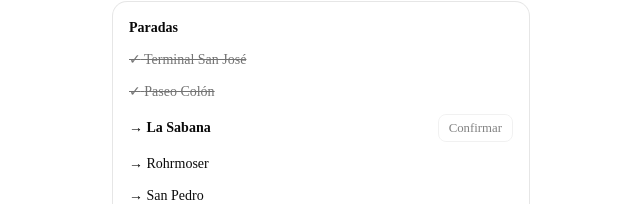
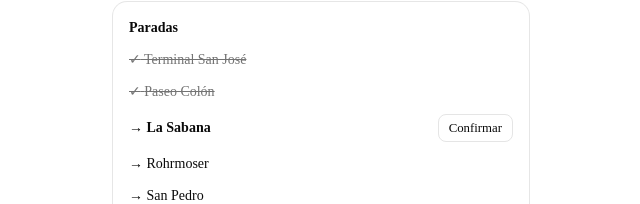
Before and after one commit to Alvaro499/bus-tracking-system, a Next.js app in the folder frontend/management-app/: page /driver/trip-detail in a window 1280 px wide. Shown: the part 144-348 px from the top of the page, without its empty margins (319-959 px from the left). Built offline with nearby package versions, Linux system fonts and the light colour scheme; no server answers.

Commit message:
add confirm stop (only ui section)

```diff
--- a/frontend/management-app/src/features/driver/components/TripStopsList.tsx
+++ b/frontend/management-app/src/features/driver/components/TripStopsList.tsx
@@ -1,13 +1,13 @@
 import { Button } from '@/components/ui/button';
 import { TripDetail } from '@/domain/models/TripDetail';
-import { TripStop } from '@/domain/models/TripStop';
 import { cn } from '@/lib/utils';
 
 interface TripStopsListProps {
   stops: TripDetail['stops'];
+  onConfirmStop: (stopId: string) => void;
 }
 
-export function TripStopsList({ stops }: TripStopsListProps) {
+export function TripStopsList({ stops, onConfirmStop }: TripStopsListProps) {
   // First, we found the first non-completed stop from the list
   // this is the current stop where the bus is at the moment
   let currentUncompletedStopIndex  = -1;
@@ -34,7 +34,7 @@ export function TripStopsList({ stops }: TripStopsListProps) {
               {isCompleted ? '✓' : '→'} {currentStop.stop.name}
             </span>
             {isActiveStop && (
-              <Button size="sm" variant="outline" disabled>
+              <Button size="sm" variant="outline" onClick={() => onConfirmStop(currentStop.routeStop.id)}>
                 Confirmar
               </Button>
             )}
--- a/frontend/management-app/src/features/driver/trip-detail.container.tsx
+++ b/frontend/management-app/src/features/driver/trip-detail.container.tsx
@@ -72,6 +72,36 @@ export function TripDetailContainer({ tripId }: TripDetailContainerProps) {
   const { trip, stops } = tripDetail;
   const isInProgress = trip.status === 'IN_PROGRESS';
 
+  const handleConfirmStop = (stopId: string) => {
+      if (tripDetail === null) return;
+
+    const updatedStops = [];
+
+    for (let i = 0; i < tripDetail.stops.length; i++) {
+      const stop = tripDetail.stops[i];
+
+      if (stop.routeStop.id === stopId) {
+
+        const stopConfirmada = {
+          routeStop: stop.routeStop,
+          stop: stop.stop,
+          completedAt: new Date().toISOString()
+        };
+        updatedStops.push(stopConfirmada);
+      } else {
+        updatedStops.push(stop);
+      }
+    }
+
+    // We update the state
+    const newTripDetail = {
+      trip: tripDetail.trip,
+      stops: updatedStops
+    };
+
+    setTripDetail(newTripDetail);
+  }
+
   return (
     <div className="p-4 max-w-md mx-auto space-y-4">
       {/* Cabecera del viaje */}
@@ -103,7 +133,7 @@ export function TripDetailContainer({ tripId }: TripDetailContainerProps) {
       <Card>
         <CardContent>
           <h3 className="font-semibold mb-2">Paradas</h3>
-          <TripStopsList stops={stops} />
+          <TripStopsList stops={stops} onConfirmStop={handleConfirmStop} />
         </CardContent>
       </Card>
 
```
